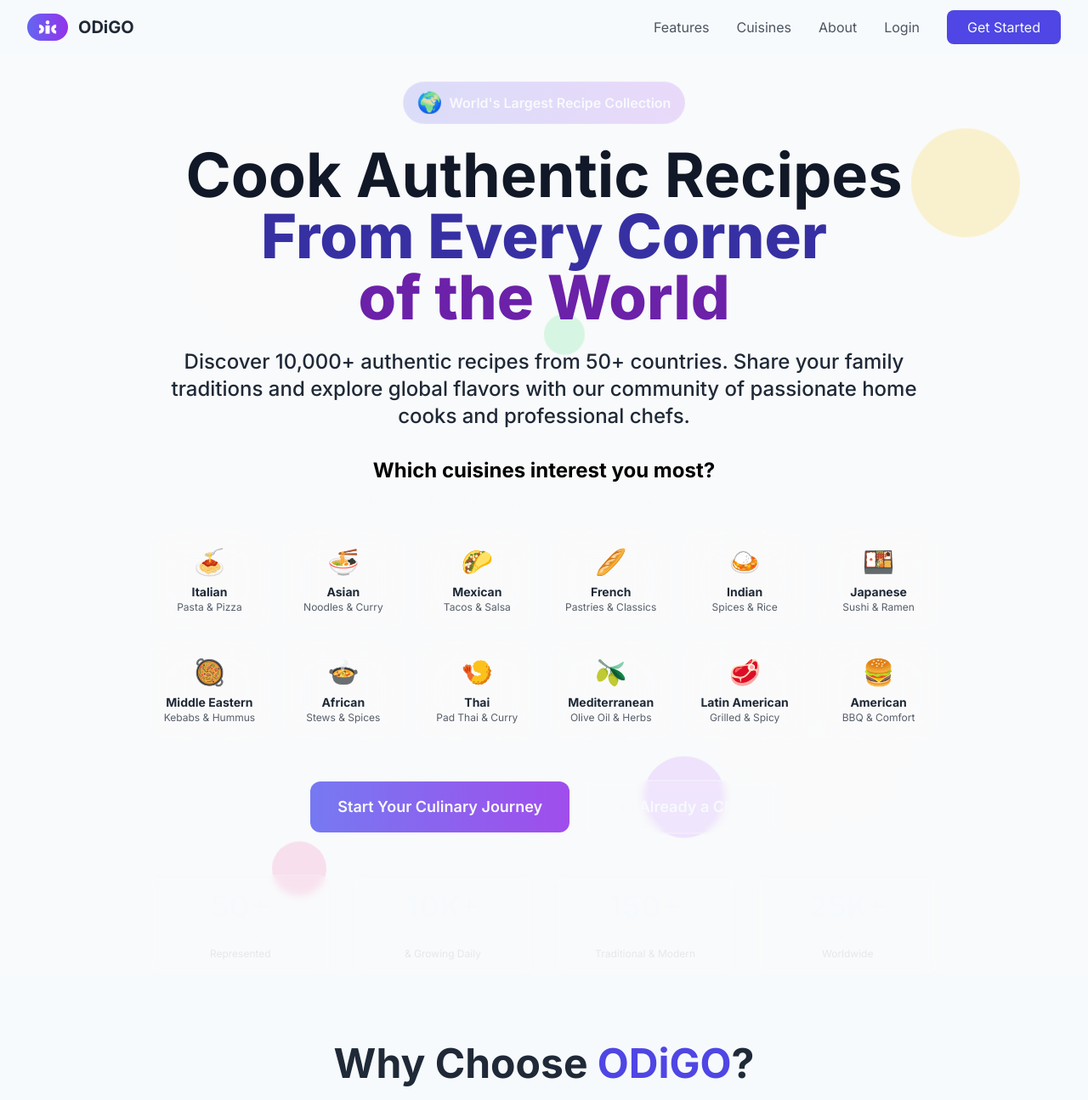
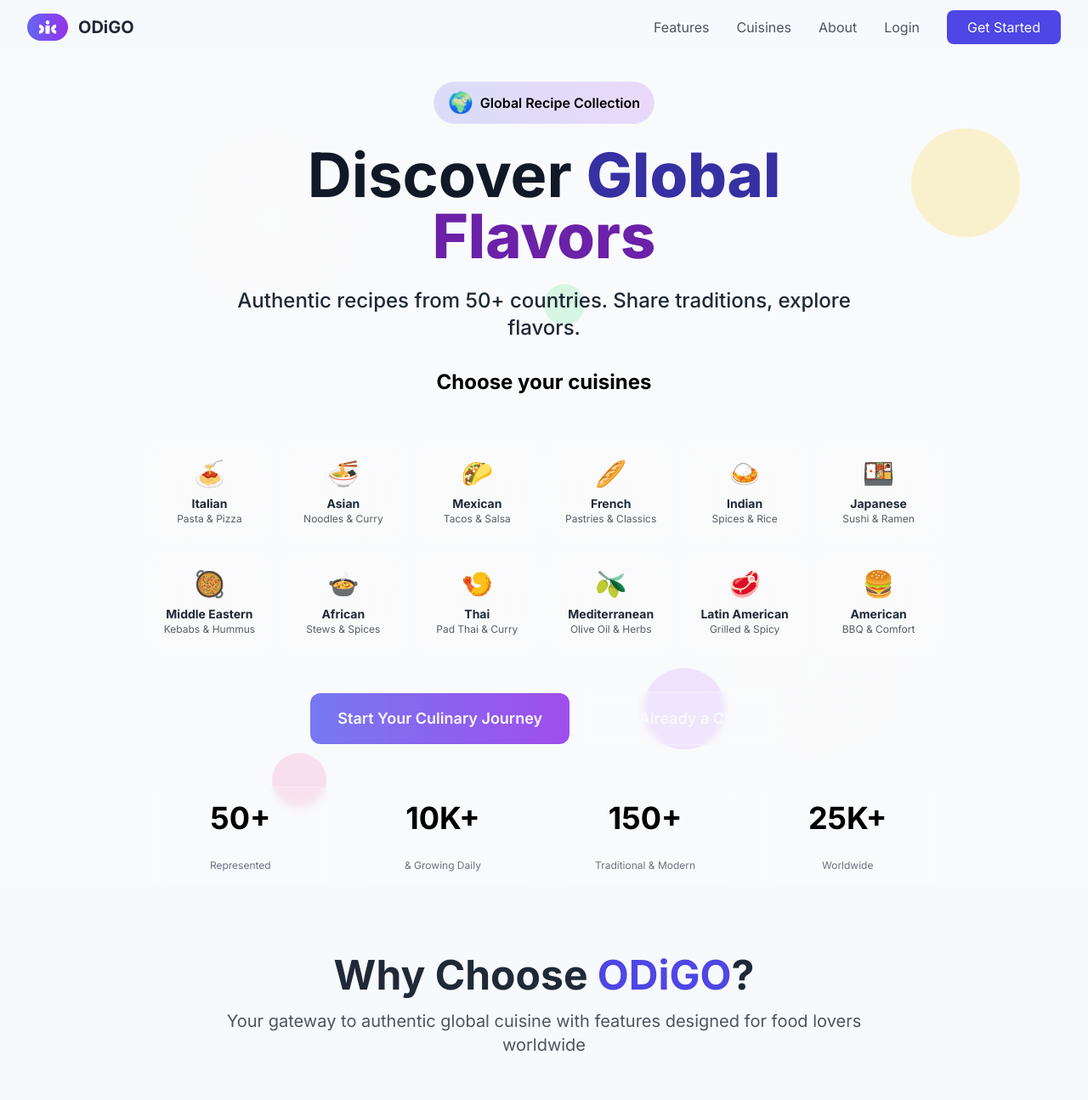
Before and after one commit to ODIGO-DEV/mvp, a Flask app: page / in a window 1280 px wide. Shown: the top 1295 px of the page at 85% size. Run offline with Flask 3, Linux system fonts and the light colour scheme.

Commit message:
Refine homepage text and color scheme for improved clarity and aesthetics

```diff
--- a/app/templates/index.html
+++ b/app/templates/index.html
@@ -243,26 +243,24 @@
                     <div
                         class="inline-flex items-center px-4 py-2 rounded-full bg-gradient-to-r from-indigo-500/20 to-purple-500/20 backdrop-blur-sm border border-white/20 text-white mb-6">
                         <span class="text-2xl mr-2">🌍</span>
-                        <span class="font-semibold">World's Largest Recipe Collection</span>
+                        <span class="font-semibold text-black">Global Recipe Collection</span>
                     </div>
 
                     <h1 class="text-4xl md:text-6xl lg:text-7xl font-bold text-gray-900 mb-6 leading-tight">
-                        Cook Authentic Recipes<br>
-                        <span class="text-indigo-800 font-extrabold">From Every Corner</span><br>
-                        <span class="text-purple-800 font-extrabold">of the World</span>
+                        Discover <span class="text-indigo-800 font-extrabold">Global</span><br>
+                        <span class="text-purple-800 font-extrabold">Flavors</span>
                     </h1>
 
-                    <p class="text-xl md:text-2xl text-gray-800 mb-8 max-w-4xl mx-auto leading-relaxed font-medium">
-                        Discover 10,000+ authentic recipes from 50+ countries. Share your family traditions and explore
-                        global flavors with our community of passionate home cooks and professional chefs.
+                    <p class="text-xl md:text-2xl text-gray-800 mb-8 max-w-3xl mx-auto leading-relaxed font-medium">
+                        Authentic recipes from 50+ countries. Share traditions, explore flavors.
                     </p>
                 </div>
 
                 <!-- Interactive Cuisine Selection Cards -->
                 <div class="mb-12">
                     <div class="mb-6">
-                        <h3 class="text-2xl font-bold text-black mb-2 text-glow">Which cuisines interest you most?</h3>
-                        <p class="text-white font-medium">Select your favorites to get personalized recommendations</p>
+                        <h3 class="text-2xl font-bold text-black mb-2 text-glow">Choose your cuisines</h3>
+                        <p class="text-white font-medium">Get personalized recommendations</p>
                     </div>
 
                     <div class="grid grid-cols-2 md:grid-cols-4 lg:grid-cols-6 gap-4 mb-6">
@@ -372,26 +370,26 @@
                 </div>
 
                 <!-- Enhanced Stats -->
-                <div class="grid grid-cols-2 md:grid-cols-4 gap-6 text-white">
+                <div class="grid grid-cols-2 md:grid-cols-4 gap-6 text-black">
                     <div class="text-center p-4 bg-white/10 rounded-2xl backdrop-blur-sm border border-white/20">
-                        <div class="text-4xl font-bold mb-1 text-white">50+</div>
+                        <div class="text-4xl font-bold mb-1 text-black">50+</div>
                         <div class="text-white text-sm font-semibold">Countries</div>
-                        <div class="text-gray-200 text-xs mt-1">Represented</div>
+                        <div class="text-gray-500 text-xs mt-1">Represented</div>
                     </div>
                     <div class="text-center p-4 bg-white/10 rounded-2xl backdrop-blur-sm border border-white/20">
-                        <div class="text-4xl font-bold mb-1 text-white">10K+</div>
+                        <div class="text-4xl font-bold mb-1 text-black">10K+</div>
                         <div class="text-white text-sm font-semibold">Recipes</div>
-                        <div class="text-gray-200 text-xs mt-1">& Growing Daily</div>
+                        <div class="text-gray-500 text-xs mt-1">& Growing Daily</div>
                     </div>
                     <div class="text-center p-4 bg-white/10 rounded-2xl backdrop-blur-sm border border-white/20">
-                        <div class="text-4xl font-bold mb-1 text-white">150+</div>
+                        <div class="text-4xl font-bold mb-1 text-black">150+</div>
                         <div class="text-white text-sm font-semibold">Cuisines</div>
-                        <div class="text-gray-200 text-xs mt-1">Traditional & Modern</div>
+                        <div class="text-gray-500 text-xs mt-1">Traditional & Modern</div>
                     </div>
                     <div class="text-center p-4 bg-white/10 rounded-2xl backdrop-blur-sm border border-white/20">
-                        <div class="text-4xl font-bold mb-1 text-white">25K+</div>
+                        <div class="text-4xl font-bold mb-1 text-black">25K+</div>
                         <div class="text-white text-sm font-semibold">Home Chefs</div>
-                        <div class="text-gray-200 text-xs mt-1">Worldwide</div>
+                        <div class="text-gray-500 text-xs mt-1">Worldwide</div>
                     </div>
                 </div>
             </div>
```
